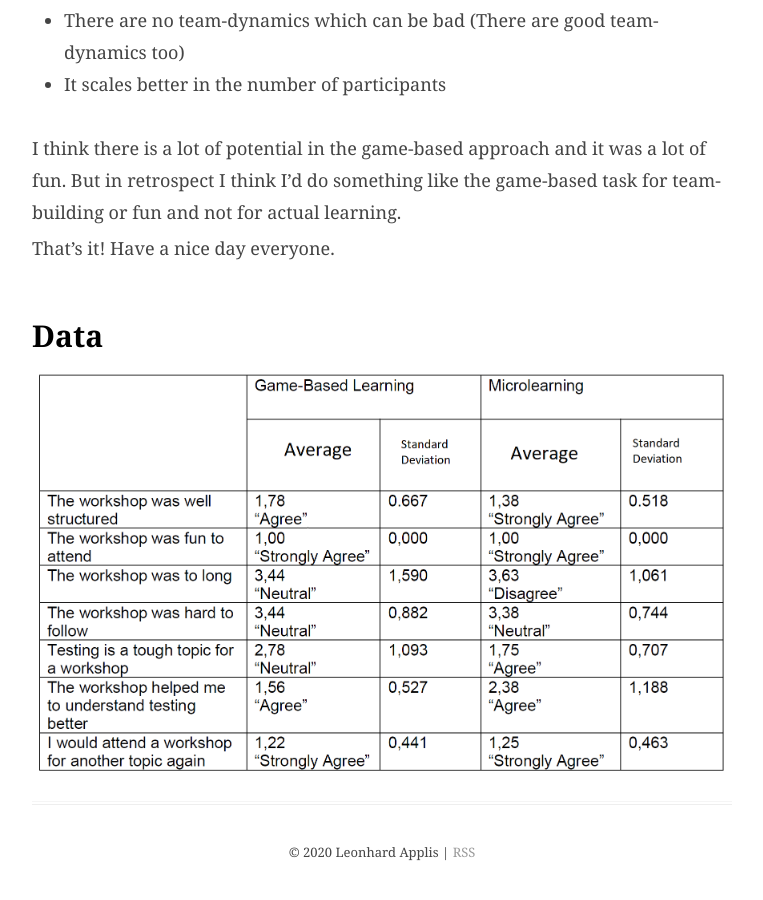
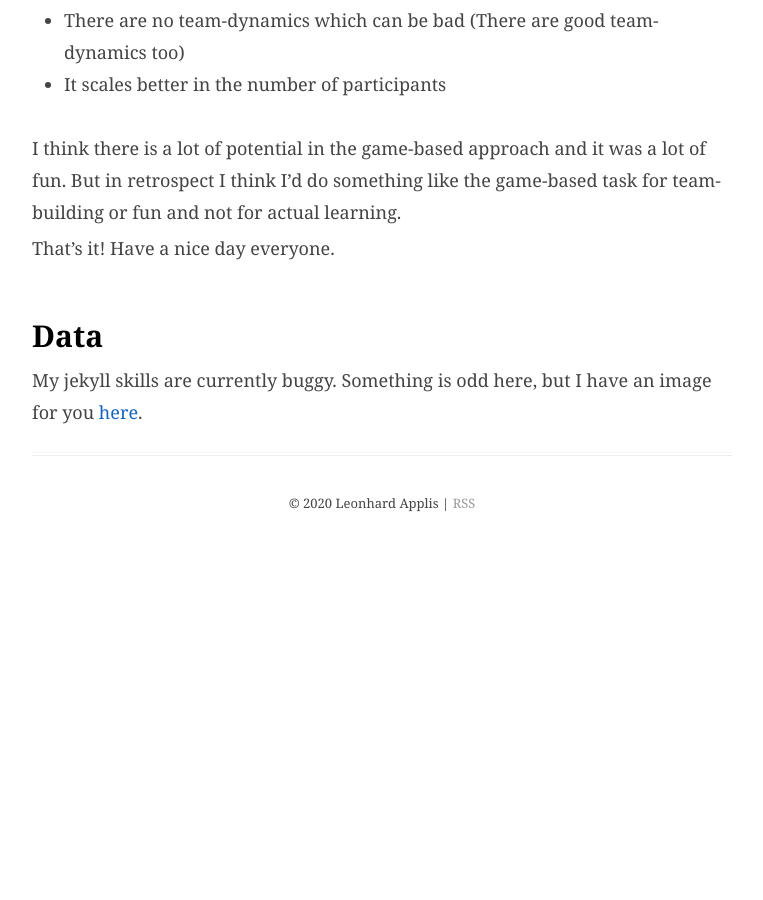
Before and after one commit to Twonki/twonki.github.io, a Jekyll site: the page built from _posts/2020-07-23-unit-test-course-part2.md, in a window 1280 px wide and 900 px high, scrolled down 2735 px. Shown: the whole window, without its empty margins (258-1021 px from the left). Built offline with Jekyll 4.4.1, drawn with Linux system fonts in a browser that asks for light colours; comment, search, counter and statistics services are not loaded; after the commit the page ends 3286 px from its top, so only the background shows below that.

Commit message:
removed data as screenshot (not working anyway?)

```diff
--- a/_posts/2020-07-23-unit-test-course-part2.md
+++ b/_posts/2020-07-23-unit-test-course-part2.md
@@ -84,4 +84,4 @@ That's it! Have a nice day everyone.
 
 ## Data
 
-![datasheet](/assets/workshopdata.PNG)
+My jekyll skills are currently buggy. Something is odd here, but I have an image for you [here](/assets/workshopdata.PNG).
```
